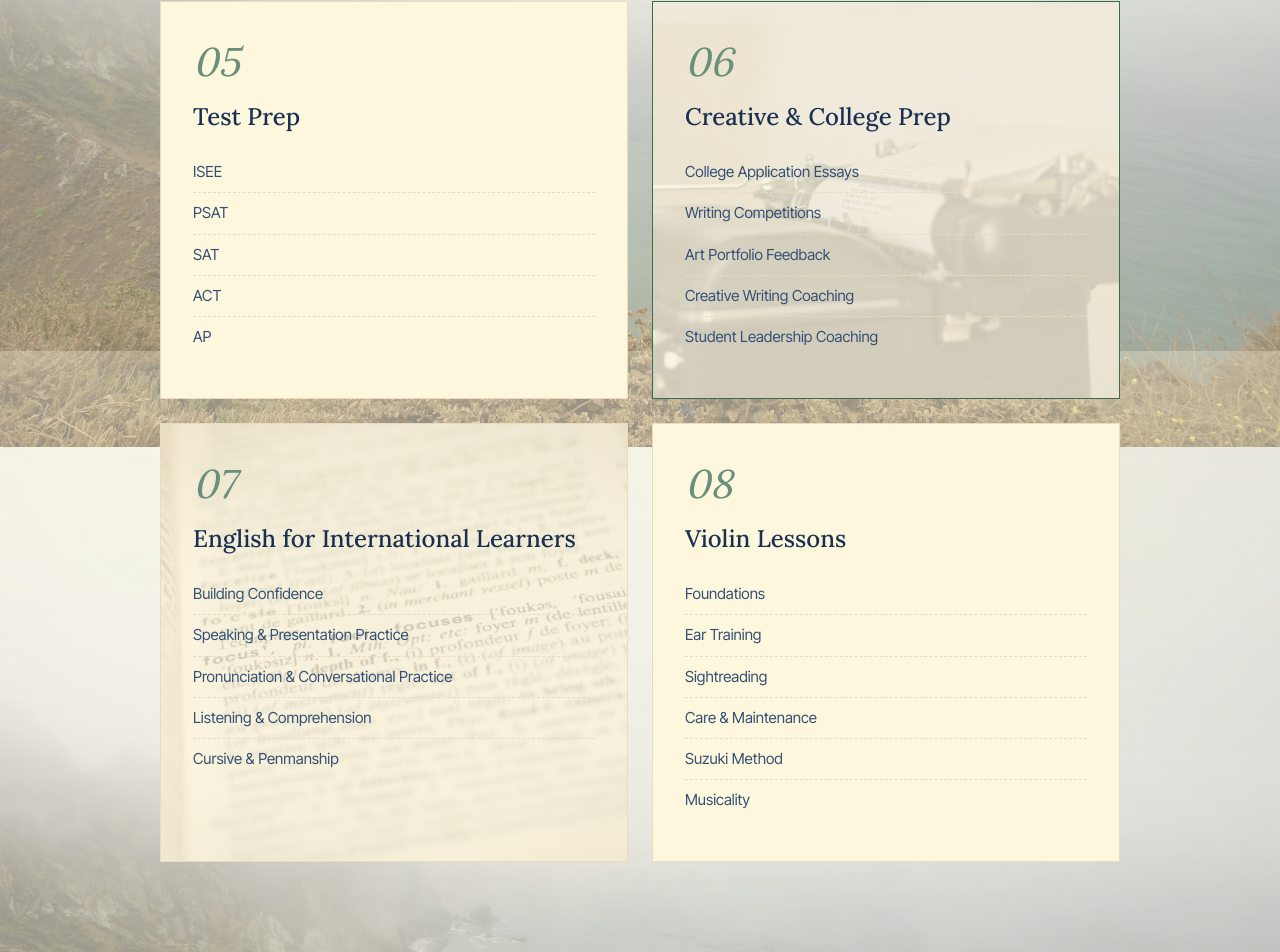
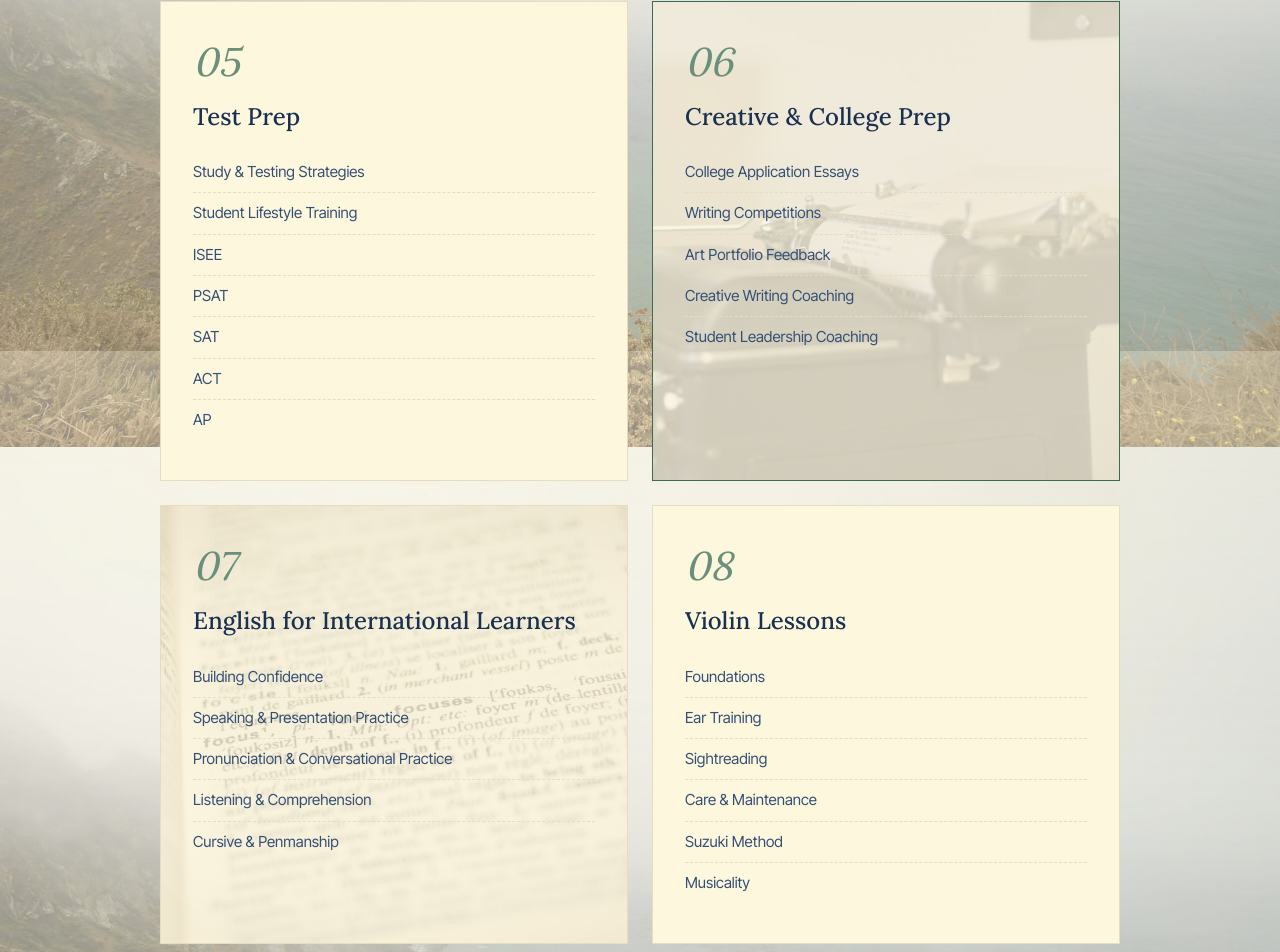
Before and after one commit to patrickparagas1/josephine-tutoring, a Next.js app: page /subjects in a window 1280 px wide. Shown: the part 1249-2201 px from the top of the page. Built offline with nearby package versions, Linux system fonts and the light colour scheme.

Commit message:
Add Study & Testing Strategies and Student Lifestyle Training to Test Prep tile

```diff
--- a/components/Services.tsx
+++ b/components/Services.tsx
@@ -51,7 +51,7 @@ export default function Services() {
             id: "test-prep",
             num: "05",
             title: "Test Prep",
-            items: ["ISEE", "PSAT", "SAT", "ACT", "AP"],
+            items: ["Study & Testing Strategies", "Student Lifestyle Training", "ISEE", "PSAT", "SAT", "ACT", "AP"],
           },
           {
             id: "creative",
```
